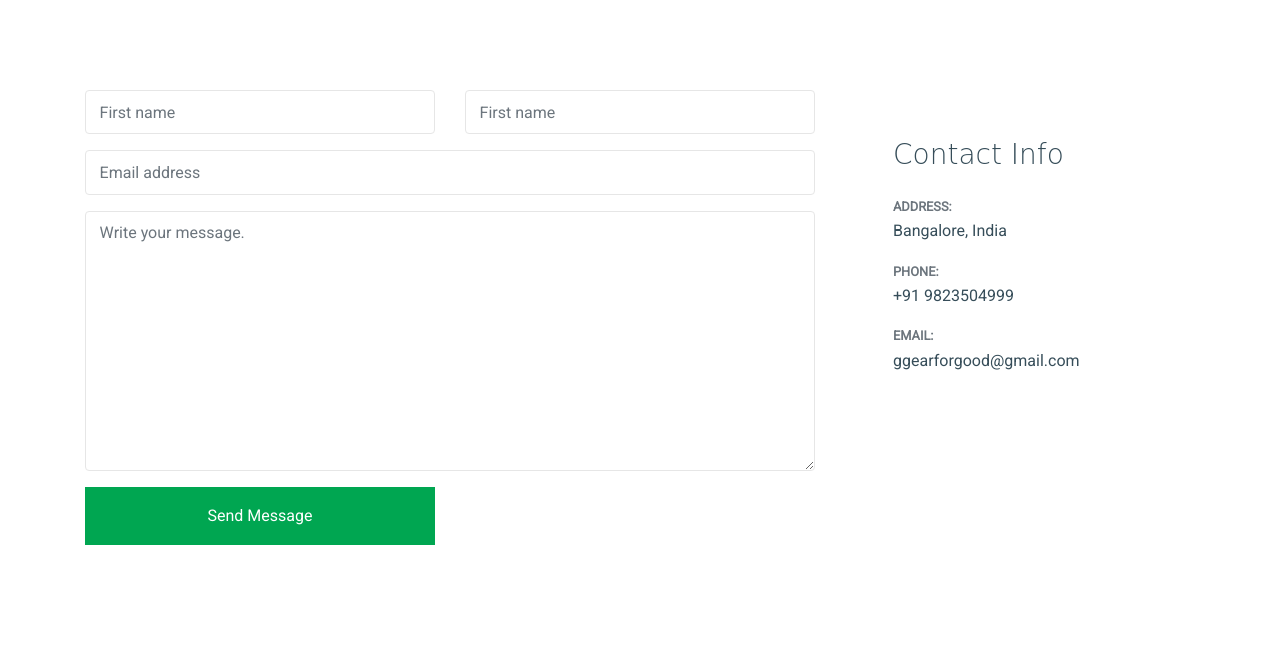
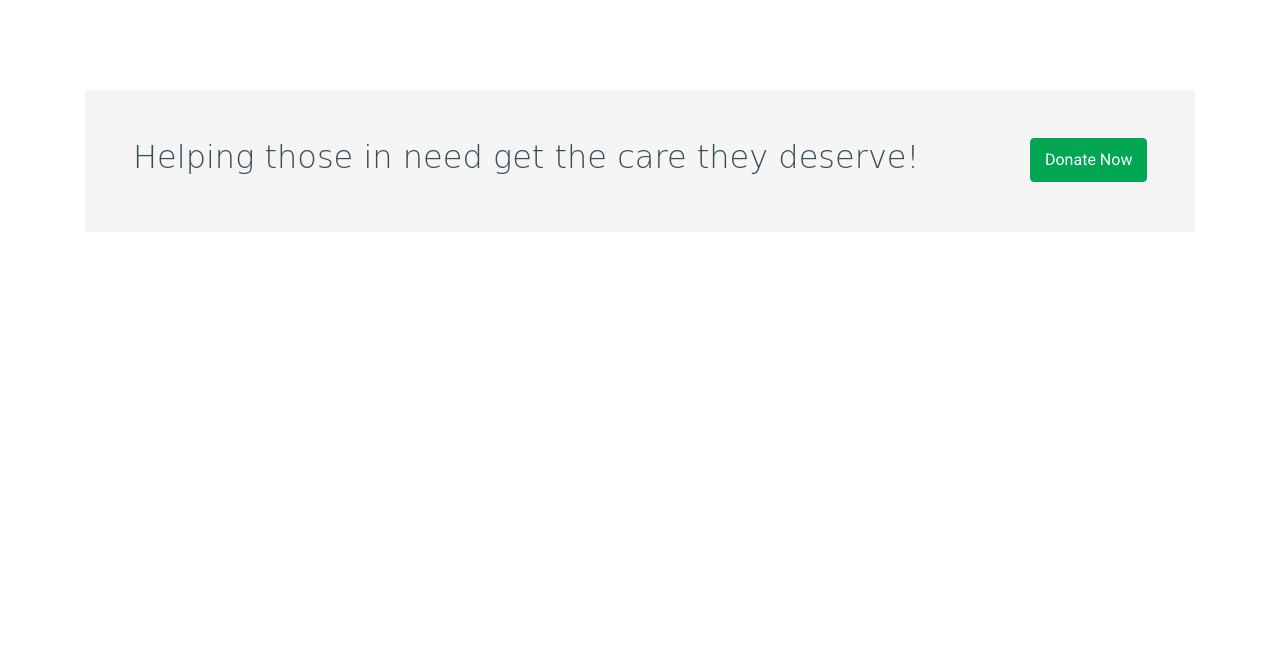
Before and after one commit to Samaira-python/GFG, a plain HTML site: page contact.html in a window 1280 px wide. Shown: the part 944-1600 px from the top of the page. After the commit the page ends 1288 px from the top, so only its background shows below. Drawn offline with Linux system fonts and the light colour scheme; files whose address does not match are found by name; a web font is replaced by a local one.

Commit message:
Add files via upload

```diff
--- a/contact.html
+++ b/contact.html
@@ -87,7 +87,8 @@
 
       <div class="box-92819">
         <h1 class="text-white mb-3">Contact</h1>
-        <p class="lead text-white">Hey! For any questions regarding Gear For Good please feel free to reach out to me on email or phone.</p>
+        <p class="lead text-white">Hey! For any questions regarding Gear For Good please feel free to reach out to me. <br/> <br/> Email: ggearforgood@gmail.com
+          <br/> Phone: 9823504999</p>
       </div>
 
 
@@ -96,54 +97,6 @@
     </div>
 
 
-    <div class="site-section">
-      <div class="container">
-
-        <div class="row">
-          <div class="col-lg-8 mb-5" >
-            <form action="#" method="post">
-              <div class="form-group row">
-                <div class="col-md-6 mb-4 mb-lg-0">
-                  <input type="text" class="form-control" placeholder="First name">
-                </div>
-                <div class="col-md-6">
-                  <input type="text" class="form-control" placeholder="First name">
-                </div>
-              </div>
-
-              <div class="form-group row">
-                <div class="col-md-12">
-                  <input type="text" class="form-control" placeholder="Email address">
-                </div>
-              </div>
-
-              <div class="form-group row">
-                <div class="col-md-12">
-                  <textarea name="" id="" class="form-control" placeholder="Write your message." cols="30" rows="10"></textarea>
-                </div>
-              </div>
-              <div class="form-group row">
-                <div class="col-md-6 mr-auto">
-                  <input type="submit" class="btn btn-block btn-primary text-white py-3 px-5 rounded-0" value="Send Message">
-                </div>
-              </div>
-            </form>
-          </div>
-          <div class="col-lg-4 ml-auto">
-            <div class="bg-white p-3 p-md-5">
-              <h3 class="text-cursive mb-4">Contact Info</h3>
-              <ul class="list-unstyled footer-link">
-                <li class="d-block mb-3">
-                  <span class="d-block text-muted small text-uppercase font-weight-bold">Address:</span>
-                  <span>Bangalore, India</span></li>
-                <li class="d-block mb-3"><span class="d-block text-muted small text-uppercase font-weight-bold">Phone:</span><span>+91 9823504999</span></li>
-                <li class="d-block mb-3"><span class="d-block text-muted small text-uppercase font-weight-bold">Email:</span><span>ggearforgood@gmail.com</span></li>
-              </ul>
-            </div>
-          </div>
-        </div>
-      </div>
-    </div>
 
 
 
```
